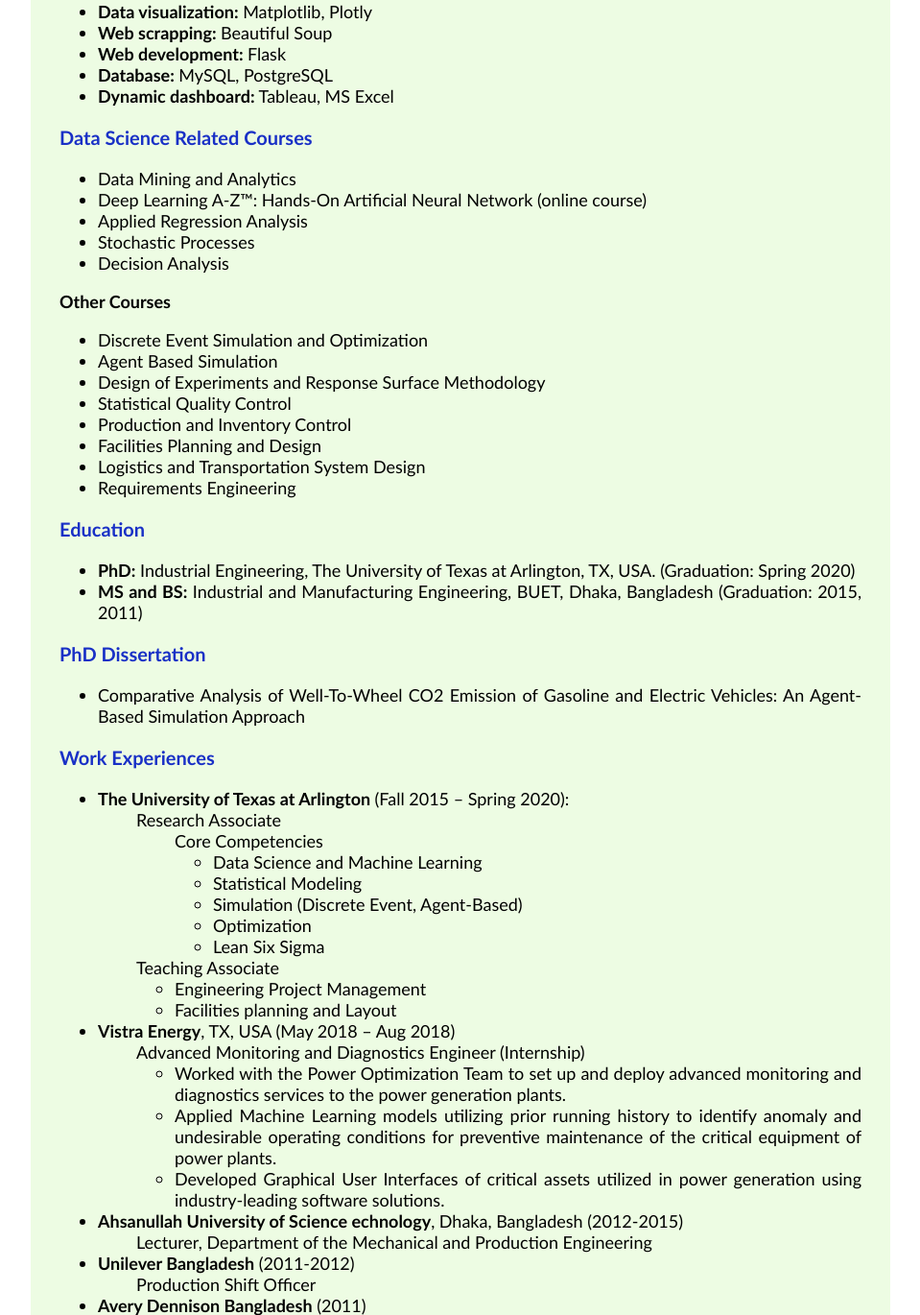
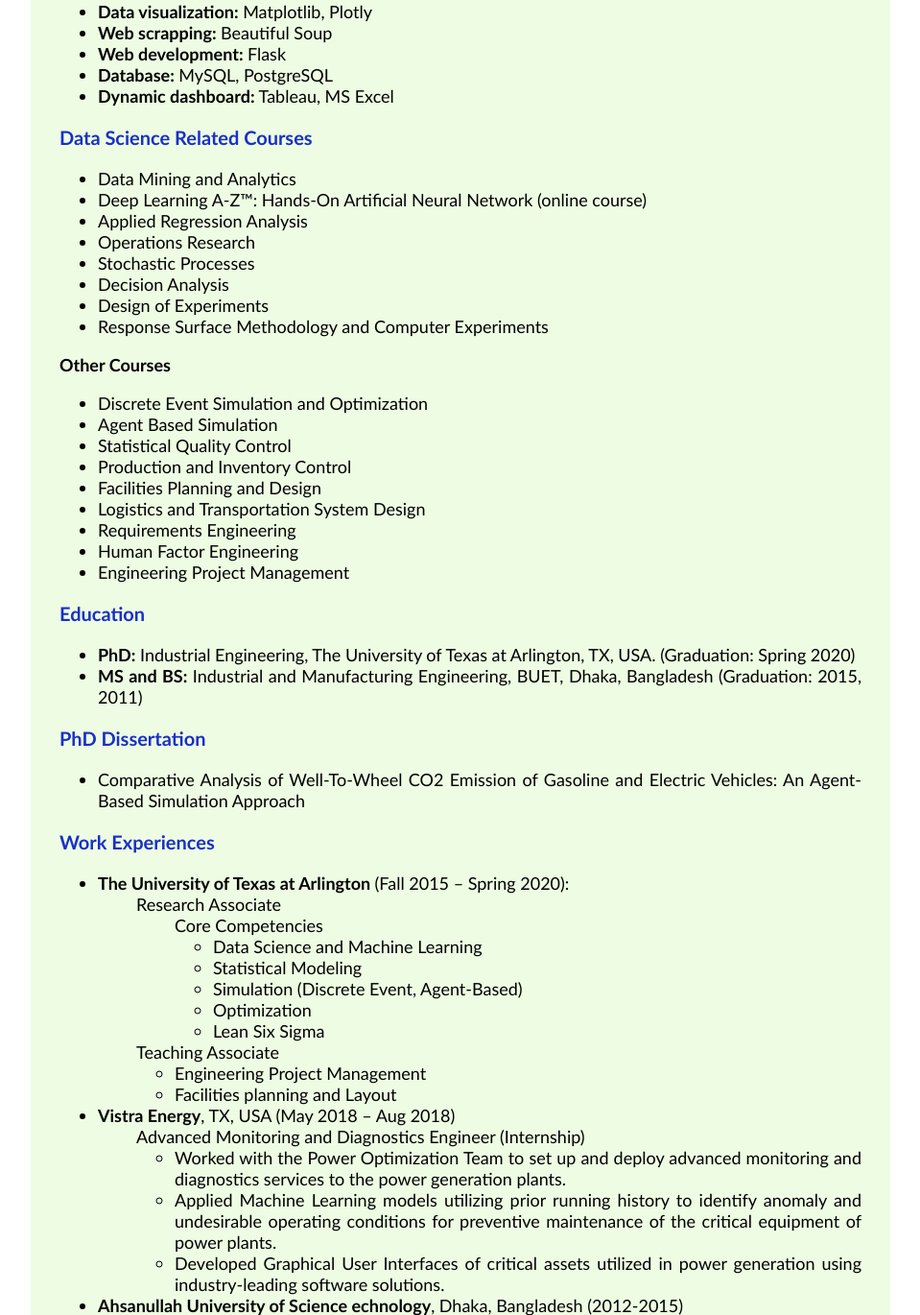
Before and after one commit to mamunur-ipe/ML-model-deployment, a Flask app: page /about_me in a window 1280 px wide. Shown: the part 787-2157 px from the top of the page at 96% size, without its empty margins (160-1119 px from the left). Run offline with Flask 2, Linux system fonts and the light colour scheme.

Commit message:
Update about_me.html

```diff
--- a/templates/about_me.html
+++ b/templates/about_me.html
@@ -58,8 +58,11 @@
         <li> Data Mining and Analytics </li>
         <li> Deep Learning A-Z™: Hands-On Artificial Neural Network (online course) </li>
         <li> Applied Regression Analysis </li>
+        <li> Operations Research </li>
         <li> Stochastic Processes </li>
         <li> Decision Analysis </li>
+        <li> Design of Experiments </li>
+        <li> Response Surface Methodology and Computer Experiments </li>
     </ul>
 
 
@@ -67,12 +70,13 @@
     <ul>
         <li> Discrete Event Simulation and Optimization </li>
         <li> Agent Based Simulation </li>
-        <li> Design of Experiments and Response Surface Methodology  </li>
         <li> Statistical Quality Control </li>
         <li> Production and Inventory Control </li>
         <li>Facilities Planning and Design </li>
         <li>Logistics and Transportation System Design </li>
         <li>Requirements Engineering</li>
+        <li>Human Factor Engineering </li>
+        <li>Engineering Project Management</li>
 
     </ul>
 
```
